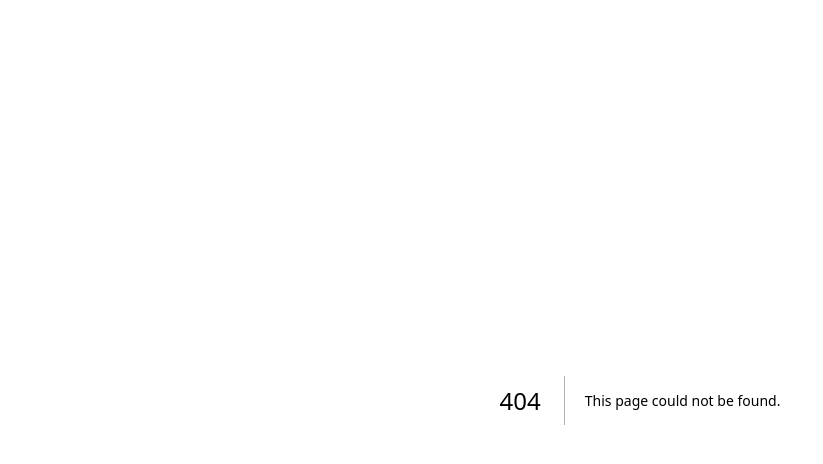
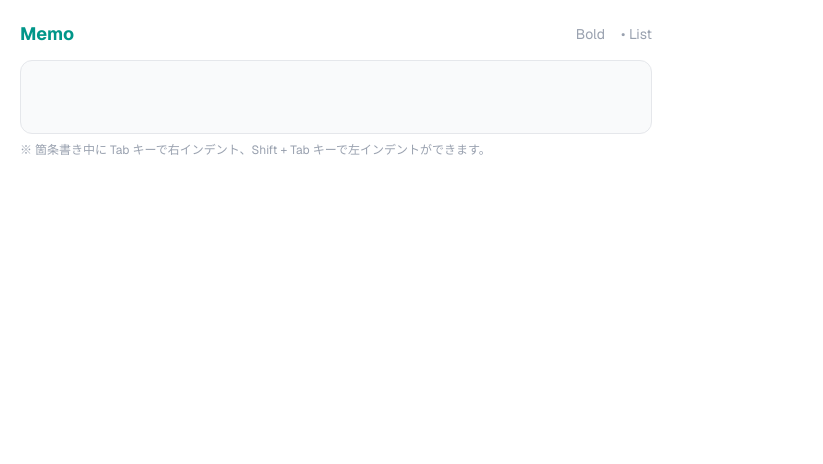
Before and after one commit to karuchip/yaruki0, a Next.js app: page /memo in a window 1280 px wide. Before the commit this address had no page. Shown: the top 464 px of the page, without its empty margins (0-823 px from the left). Built offline with nearby package versions, Linux system fonts and the light colour scheme.

Commit message:
memoコンポーネントの新規作成

```diff
--- /dev/null
+++ b/app/memo/page.tsx
@@ -0,0 +1,75 @@
+'use client';
+
+import React, { useEffect } from 'react';
+import { useEditor, EditorContent } from '@tiptap/react';
+import StarterKit from '@tiptap/starter-kit';
+import { useLocalStorageMemo } from '@/hooks/useLocalStorageMemo';
+
+export default function MemoEditor() {
+  const [htmlContent, setHtmlContent, isLoaded] = useLocalStorageMemo();
+
+  const editor = useEditor({
+    extensions: [
+      StarterKit.configure({}),
+    ],
+    // ユーザーが入力を進めるたびに、最新のHTMLをStateに格納（自動保存へ連動）
+    onUpdate: ({ editor }) => {
+      setHtmlContent(editor.getHTML());
+    },
+  });
+
+  // ローカルストレージからの読み込みが完了したら、エディタに初期値をセットする
+  useEffect(() => {
+    if (isLoaded && editor && htmlContent) {
+      // 現在のエディタの中身とストレージの中身が違う場合のみセット（無限ループ防止）
+      if (editor.getHTML() !== htmlContent) {
+        editor.commands.setContent(htmlContent);
+      }
+    }
+  }, [isLoaded, editor, htmlContent]);
+
+  // Next.jsのハイドレーションエラー防止：クライアント側での準備ができるまでは何も出さない
+  if (!isLoaded || !editor) {
+    return <div className="p-5 max-w-2xl font-sans text-gray-400">読み込み中...</div>;
+  }
+
+  return (
+    <div id="dashboard-view" className="p-5 max-w-2xl font-sans">
+      {/* メニューバー（上部のプレーンな操作ボタン） */}
+      <div className="flex gap-4 mb-3 text-sm justify-end text-gray-600">
+        <span className="font-bold text-teal-600 mr-auto text-lg">Memo</span>
+
+        {/* 太字ボタン */}
+        <button
+          type="button"
+          onClick={() => editor.chain().focus().toggleBold().run()}
+          className={`cursor-pointer ${editor.isActive('bold') ? 'font-bold text-black' : 'text-gray-400'}`}
+        >
+          Bold
+        </button>
+
+        {/* リストボタン */}
+        <button
+          type="button"
+          onClick={() => editor.chain().focus().toggleBulletList().run()}
+          className={`cursor-pointer ${editor.isActive('bulletList') ? 'font-bold text-black' : 'text-gray-400'}`}
+        >
+          • List
+        </button>
+      </div>
+
+      {/* エディタ本体（インラインスタイルなし、最低限のプレーンなスタイル） */}
+      <div className="bg-gray-50 p-6 rounded-xl border border-gray-200">
+        <EditorContent
+          editor={editor}
+          className="focus:outline-none [&_ul]:list-disc [&_ul]:pl-5 [&_li]:mt-1"
+        />
+      </div>
+
+      {/* キーボード操作の補足 */}
+      <p className="text-xs text-gray-400 mt-2">
+        ※ 箇条書き中に Tab キーで右インデント、Shift + Tab キーで左インデントができます。
+      </p>
+    </div>
+  );
+}
--- a/app/page.tsx
+++ b/app/page.tsx
@@ -1,5 +1,6 @@
 "use client"
 
+import MemoEditor from "./memo/page"
 import TodoDashboard from "./todo/page"
 
 const Dashboard = () => {
@@ -7,6 +8,7 @@ const Dashboard = () => {
   return(
     <>
       <TodoDashboard/>
+      <MemoEditor/>
     </>
   )
 }
--- /dev/null
+++ b/hooks/useLocalStorageMemo.tsx
@@ -0,0 +1,53 @@
+import { useState, useEffect } from 'react';
+
+const STORAGE_KEY = 'memo_dashboard_data';
+const TWENTY_FOUR_HOURS = 24 * 60 * 60 * 1000;
+
+interface StorageData {
+  htmlContent: string;
+  createdAt: number;
+}
+
+export function useLocalStorageMemo() {
+  const [htmlContent, setHtmlContent] = useState<string>('');
+  const [isLoaded, setIsLoaded] = useState(false);
+
+  // 1. 最初の1回だけローカルストレージからデータを復元
+  useEffect(() => {
+    if (typeof window === 'undefined') return;
+
+    const raw = localStorage.getItem(STORAGE_KEY);
+    if (raw) {
+      try {
+        const data: StorageData = JSON.parse(raw);
+        // 24時間経過していたら削除、そうでなければ復元
+        if (Date.now() - data.createdAt > TWENTY_FOUR_HOURS) {
+          localStorage.removeItem(STORAGE_KEY);
+        } else {
+          setHtmlContent(data.htmlContent);
+        }
+      } catch (e) {}
+    }
+    setIsLoaded(true);
+  }, []);
+
+  // 2. メモの内容が更新されたらローカルストレージに保存
+  useEffect(() => {
+    if (!isLoaded || typeof window === 'undefined') return;
+
+    const raw = localStorage.getItem(STORAGE_KEY);
+    let createdAt = Date.now();
+
+    if (raw) {
+      try {
+        const data: StorageData = JSON.parse(raw);
+        createdAt = data.createdAt;
+      } catch (e) {}
+    }
+
+    const dataToSave: StorageData = { htmlContent, createdAt };
+    localStorage.setItem(STORAGE_KEY, JSON.stringify(dataToSave));
+  }, [htmlContent, isLoaded]);
+
+  return [htmlContent, setHtmlContent, isLoaded] as const;
+}
--- a/package.json
+++ b/package.json
@@ -9,7 +9,9 @@
     "lint": "eslint"
   },
   "dependencies": {
-    "next": "16.2.12",
+    "@tiptap/react": "^3.29.2",
+    "@tiptap/starter-kit": "^3.29.2",
+    "next": "^16.3.0",
     "react": "19.2.4",
     "react-dom": "19.2.4"
   },
```
Also changed, not shown: 1 other file (tests, documents, lock files or other folders).
